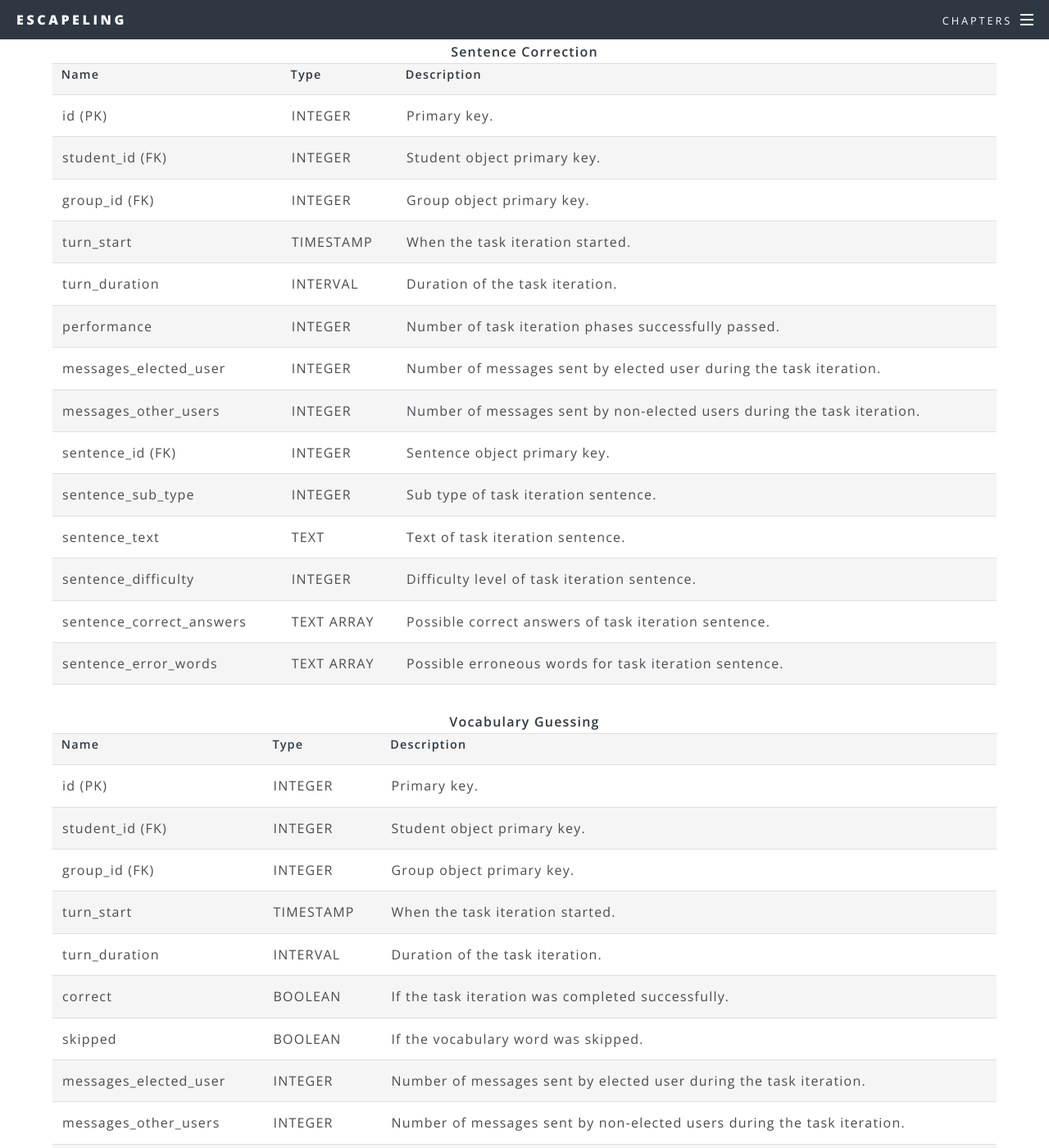
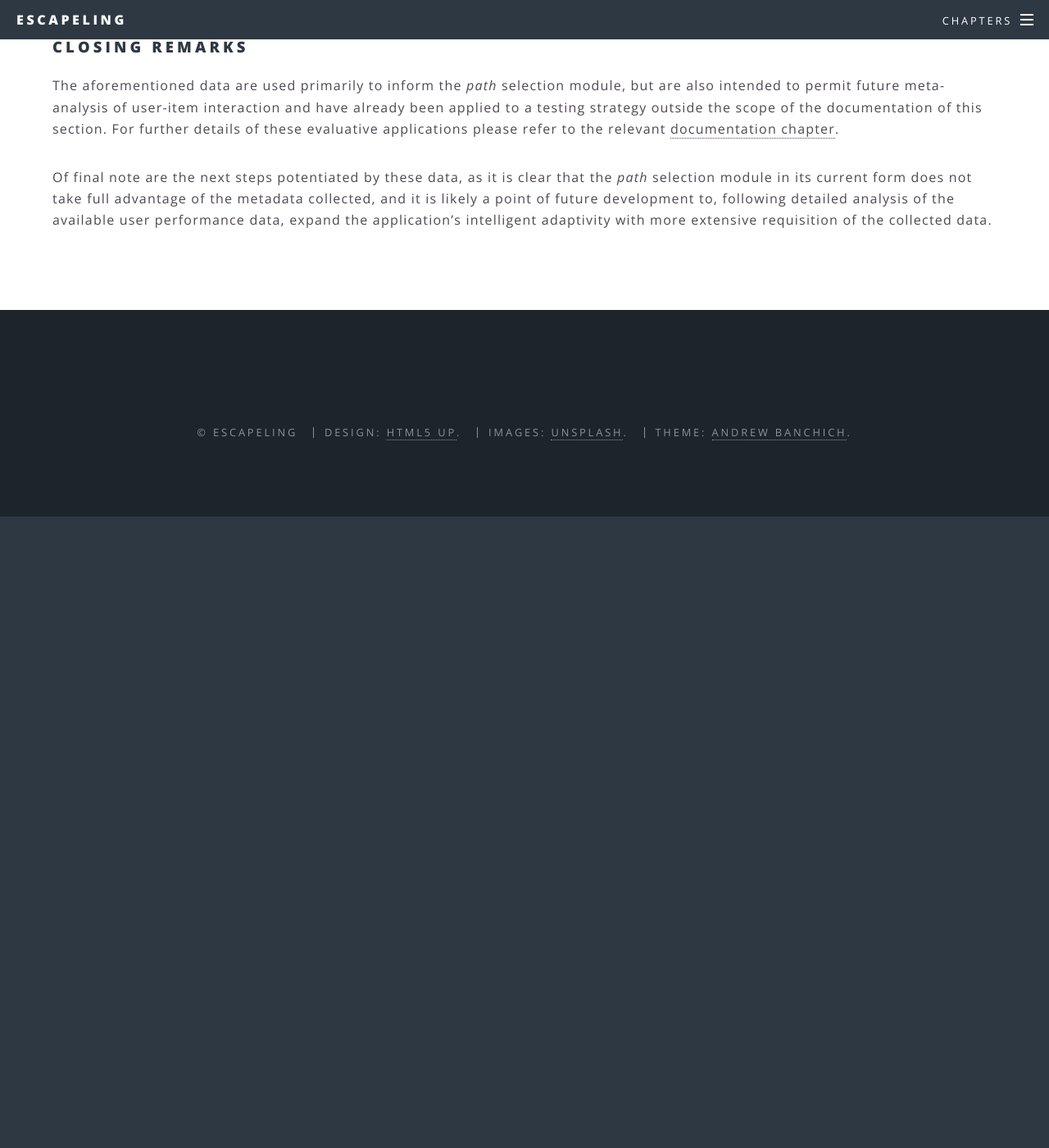
Before and after one commit to ALLUOS/ALLUOS.github.io, a Jekyll site: the page built from _posts/2020-04-01-adaptive.md, in a window 1280 px wide and 1400 px high, scrolled down 3841 px. Shown: the whole window at 82% size. Built offline with Jekyll 4.4.1, drawn with Linux system fonts in a browser that asks for light colours; our own code applies the rules of GitHub Pages for plain Markdown files; after the commit the page ends 4471 px from its top, so only the background shows below that; some of the changed text lies outside the part shown.

Commit message:
fix front matter; add section divs; remove table; add evaluation link

```diff
--- a/_posts/2020-04-01-adaptive.md
+++ b/_posts/2020-04-01-adaptive.md
@@ -1,18 +1,27 @@
 ---
-*layout*: post
+layout: post
 title: Adaptive Module
+sections:
+ - title: Overview
+   tag: \#overview
+ - title: Path Selection
+   tag: \#path
+ - title: Data Collection
+   tag: \#data
 ---
 
+<div id="overview"></div>
 ## Overview
 The adaptive module is that component of the application which provides individual users and, by extension, groups, with content which is attuned to their previous performance. For a detailed explanation of the basic adaptive module approach developed during the first semester of the project, please refer to the relevant chapter of the [implementation section]({{ "" | absolute_url }}/2020/05/02/implementation.html#adaptive). In this semester, we augmented the basic adaptive module by injecting user feedback and additional performance metadata. Justification and explanation of this so-called '*path* selection' module, including its supporting data sources, can be found in the following sections.
 
 ------
 
+<div id="path"></div>
 ## Adaptive module weaknesses led to player self-regulation approach
 
 ### The missing scientific backing and unclear justification are the adaptive modules problems
 
-Together with last semesters adaptive module we created an [evaluation of its validity]({{ "" | absolute_url }}/#). The evaluation concluded that the module would need further development in the second semester. The reasoning behind this conclusion was that its proficiency model relied to heavily on intuitive measures of difficulty and the modules goal of favoring the players weaknesses lacked a justification. In summary the problems of the module were:
+Together with last semester's adaptive module we created an [evaluation of its validity]({{ "" | absolute_url }}/2020/05/01/evaluation.html#usability). The evaluation concluded that the module would need further development in the second semester. The reasoning behind this conclusion was that its proficiency model relied to heavily on intuitive measures of difficulty and the modules goal of favoring the players weaknesses lacked a justification. In summary the problems of the module were:
 
 1. the missing scientific backing for a positive learning impact,
 2. the missing scientific backing for the item difficulty classification,
@@ -58,6 +67,7 @@ Second a difficulty is selected. The players proficiency for the selected catego
 
 ***
 
+<div id="data"></div>
 ## Adaptive Data
 
 To support the above-described *path* selection functionality we required additional user performance data in order to more-intelligently suggest possible *paths* to the users.
@@ -74,167 +84,6 @@ The below diagram summarizes the adaptive module data collection protocol as it
 
 <img src="{{ '' | absolute_url }}/assets/images/adaptive_data_collection.png" class="center">
 
-The below tables summarize the collected adaptive data for the two tasks.
-
-<div>
-    <table>
-        <caption><b>Sentence Correction</b></caption>
-        <tr>
-            <th>Name</th>
-            <th>Type</th>
-            <th>Description</th>
-        </tr>
-        <tr>
-            <td>id (PK)</td>
-            <td>INTEGER</td>
-            <td>Primary key.</td>
-        </tr>
-        <tr>
-            <td>student_id (FK)</td>
-            <td>INTEGER</td>
-            <td>Student object primary key.</td>
-        </tr>
-        <tr>
-            <td>group_id (FK)</td>
-            <td>INTEGER</td>
-            <td>Group object primary key.</td>
-        </tr>
-        <tr>
-            <td>turn_start</td>
-            <td>TIMESTAMP</td>
-            <td>When the task iteration started.</td>
-        </tr>
-        <tr>
-            <td>turn_duration</td>
-            <td>INTERVAL</td>
-            <td>Duration of the task iteration.</td>
-        </tr>
-        <tr>
-            <td>performance</td>
-            <td>INTEGER</td>
-            <td>Number of task iteration phases successfully passed.</td>
-        </tr>
-        <tr>
-            <td>messages_elected_user</td>
-            <td>INTEGER</td>
-            <td>Number of messages sent by elected user during the task iteration.</td>
-        </tr>
-        <tr>
-            <td>messages_other_users</td>
-            <td>INTEGER</td>
-            <td>Number of messages sent by non-elected users during the task iteration.</td>
-        </tr>
-        <tr>
-            <td>sentence_id (FK)</td>
-            <td>INTEGER</td>
-            <td>Sentence object primary key.</td>
-        </tr>
-        <tr>
-            <td>sentence_sub_type</td>
-            <td>INTEGER</td>
-            <td>Sub type of task iteration sentence.</td>
-        </tr>
-        <tr>
-            <td>sentence_text</td>
-            <td>TEXT</td>
-            <td>Text of task iteration sentence.</td>
-        </tr>
-        <tr>
-            <td>sentence_difficulty</td>
-            <td>INTEGER</td>
-            <td>Difficulty level of task iteration sentence.</td>
-        </tr>
-        <tr>
-            <td>sentence_correct_answers</td>
-            <td>TEXT ARRAY</td>
-            <td>Possible correct answers of task iteration sentence.</td>
-        </tr>
-        <tr>
-            <td>sentence_error_words</td>
-            <td>TEXT ARRAY</td>
-            <td>Possible erroneous words for task iteration sentence.</td>
-        </tr>
-    </table>
-    <table>
-        <caption><b>Vocabulary Guessing</b></caption>
-        <tr>
-            <th>Name</th>
-            <th>Type</th>
-            <th>Description</th>
-        </tr>
-        <tr>
-            <td>id (PK)</td>
-            <td>INTEGER</td>
-            <td>Primary key.</td>
-        </tr>
-        <tr>
-            <td>student_id (FK)</td>
-            <td>INTEGER</td>
-            <td>Student object primary key.</td>
-        </tr>
-        <tr>
-            <td>group_id (FK)</td>
-            <td>INTEGER</td>
-            <td>Group object primary key.</td>
-        </tr>
-        <tr>
-            <td>turn_start</td>
-            <td>TIMESTAMP</td>
-            <td>When the task iteration started.</td>
-        </tr>
-        <tr>
-            <td>turn_duration</td>
-            <td>INTERVAL</td>
-            <td>Duration of the task iteration.</td>
-        </tr>
-        <tr>
-            <td>correct</td>
-            <td>BOOLEAN</td>
-            <td>If the task iteration was completed successfully.</td>
-        </tr>
-        <tr>
-            <td>skipped</td>
-            <td>BOOLEAN</td>
-            <td>If the vocabulary word was skipped.</td>
-        </tr>
-        <tr>
-            <td>messages_elected_user</td>
-            <td>INTEGER</td>
-            <td>Number of messages sent by elected user during the task iteration.</td>
-        </tr>
-        <tr>
-            <td>messages_other_users</td>
-            <td>INTEGER</td>
-            <td>Number of messages sent by non-elected users during the task iteration.</td>
-        </tr>
-        <tr>
-            <td>description_texts</td>
-            <td>TEXT ARRAY</td>
-            <td>Descriptions offered by the elected user during the task iteration/</td>
-        </tr>
-        <tr>
-            <td>vocab_id (FK)</td>
-            <td>INTEGER</td>
-            <td>Vocabulary object primary key.</td>
-        </tr>
-        <tr>
-            <td>vocab_sub_type</td>
-            <td>INTEGER</td>
-            <td>Sub type of task iteration vocabulary word.</td>
-        </tr>
-        <tr>
-            <td>vocab_word</td>
-            <td>TEXT</td>
-            <td>Task iteration vocabulary word.</td>
-        </tr>
-        <tr>
-            <td>vocab_difficulty</td>
-            <td>INTEGER</td>
-            <td>Difficulty level of task iteration vocabulary word.</td>
-        </tr>
-    </table>
-</div>
-
 ### Closing Remarks
 
 The aforementioned data are used primarily to inform the *path* selection module, but are also intended to permit future meta-analysis of user-item interaction and have already been applied to a testing strategy outside the scope of the documentation of this section. For further details of these evaluative applications please refer to the relevant [documentation chapter]({{ "" | absolute_url }}/#).
```
